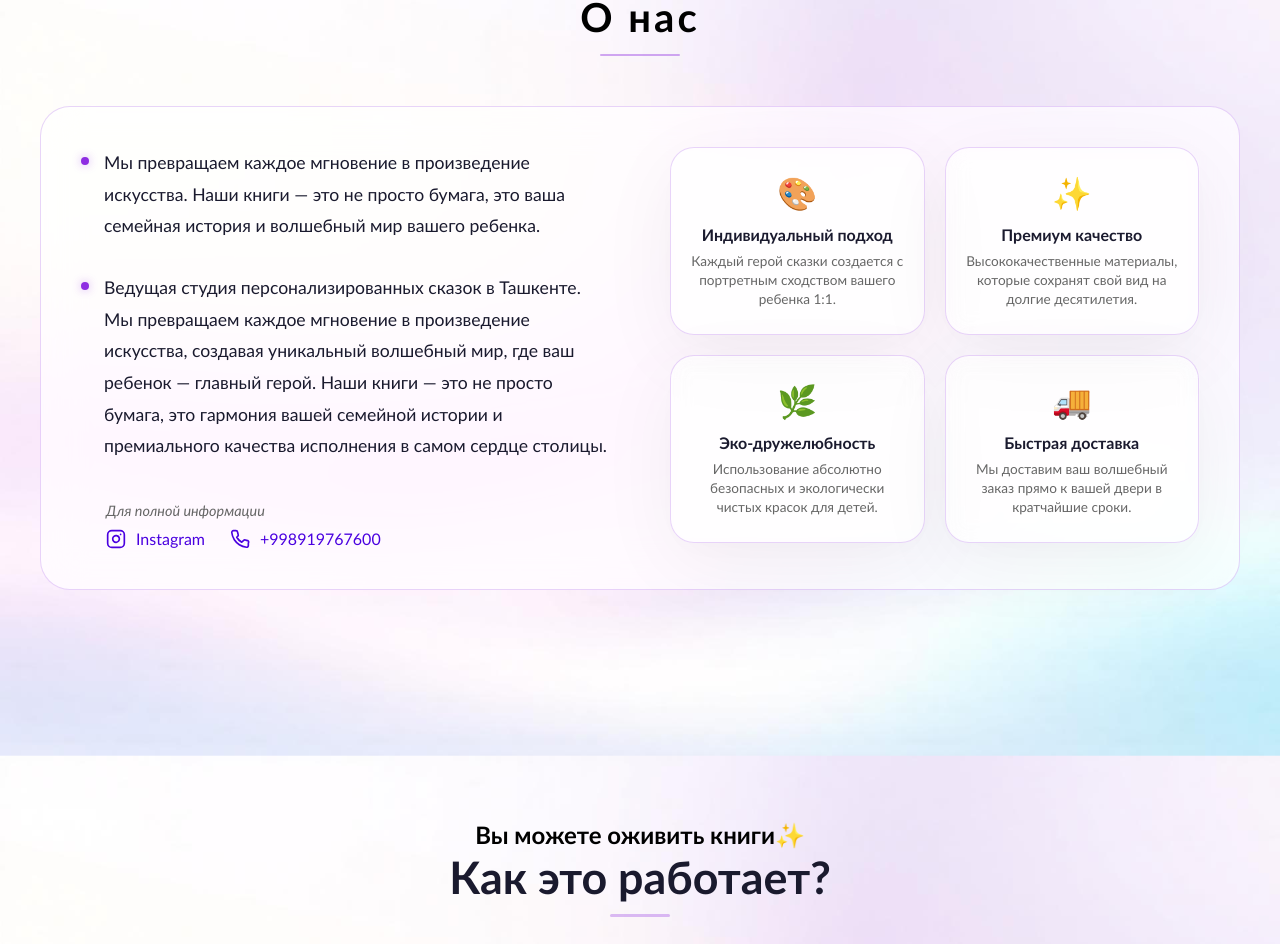
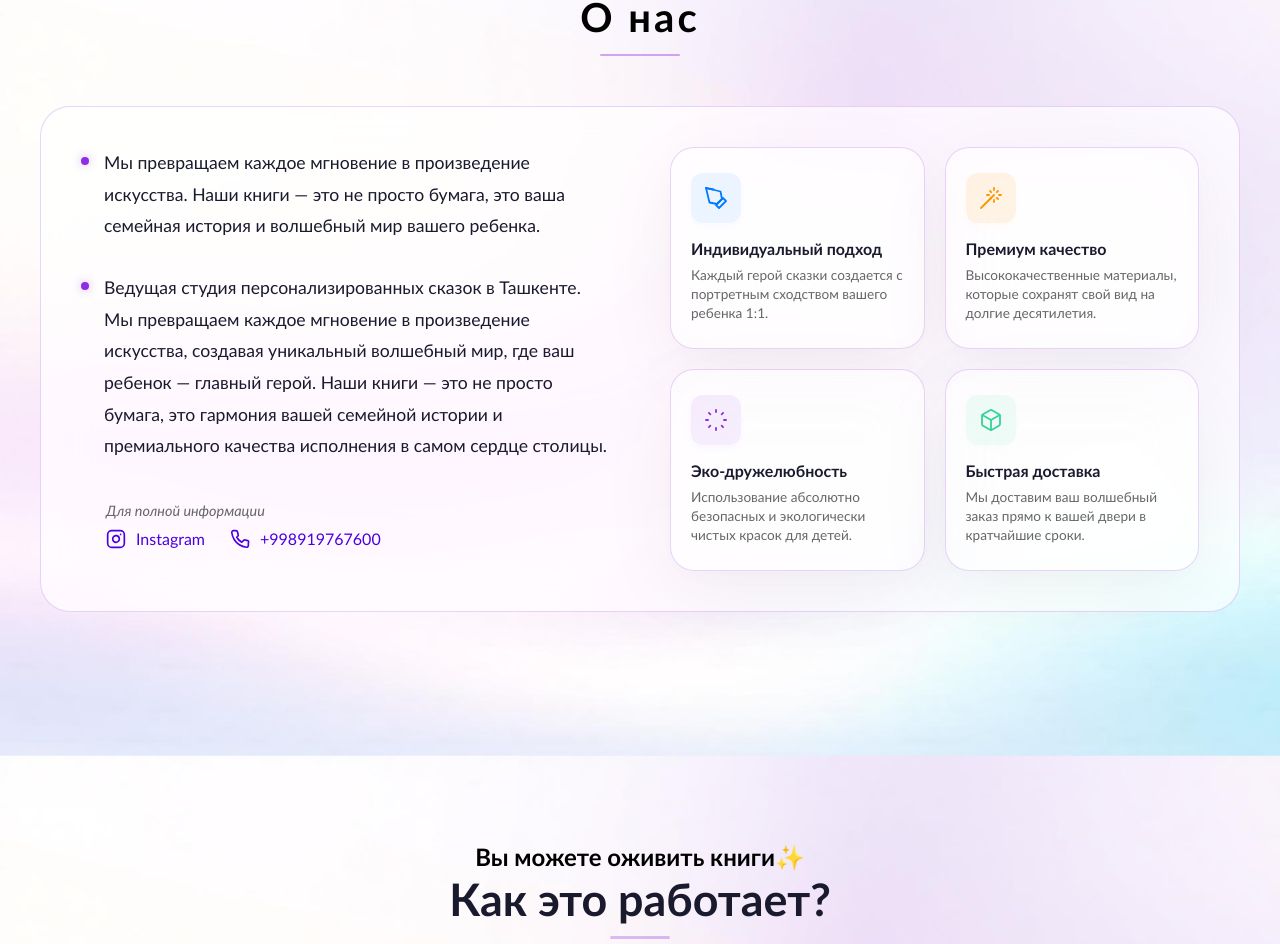
Before and after one commit to cxAbdulloh/Skazki, a React (Vite) app: page / in a window 1280 px wide. Shown: the part 3511-4455 px from the top of the page. Built offline with nearby package versions, Linux system fonts and the light colour scheme.

Commit message:
change the about section

```diff
--- a/src/Components/AboutUs/AboutUs.css
+++ b/src/Components/AboutUs/AboutUs.css
@@ -8,7 +8,6 @@
   -webkit-backdrop-filter: blur(20px) saturate(180%);
   padding: 40px;
   border-radius: 30px;
-  border: 1px solid rgba(255, 255, 255, 0.4);
   border: 1px solid rgba(142, 45, 226, 0.2);
   display: grid;
   grid-template-columns: 1fr 1fr;
@@ -28,16 +27,16 @@
 .gold-dot {
   width: 8px;
   height: 8px;
-  background-color: #8e2de2; /* Tilla o'rniga binafsha */
+  background-color: #8e2de2;
   border-radius: 50%;
   margin-top: 10px;
   flex-shrink: 0;
-  box-shadow: 0 0 10px rgba(142, 45, 226, 0.4); /* Soya binafsha tusda */
+  box-shadow: 0 0 10px rgba(142, 45, 226, 0.4);
 }
 
 .about-main-desc {
   font-size: 1.1rem;
-  color: #1a1a2e; /* Matn rangi yangilandi */
+  color: #1a1a2e;
   line-height: 1.8;
   margin: 0;
 }
@@ -54,18 +53,6 @@
   font-style: italic;
 }
 
-.instagram-link {
-  display: inline-flex;
-  align-items: center;
-  gap: 10px;
-  color: #8e2de2; /* Tilla o'rniga binafsha */
-  font-weight: 600;
-}
-
-.insta-icon {
-  stroke: #8e2de2;
-}
-
 .about-plus-grid {
   display: grid;
   grid-template-columns: 1fr 1fr;
@@ -76,32 +63,81 @@
   background-color: rgba(255, 255, 255, 0.4);
   backdrop-filter: blur(30px) saturate(210%);
   -webkit-backdrop-filter: blur(30px) saturate(210%);
-  backdrop-filter: blur(10px);
   padding: 25px 20px;
   border-radius: 24px;
   border: 1px solid rgba(142, 45, 226, 0.2);
-  box-shadow: 0 10px 40px rgba(0,0,0,0.02), 0 20px 80px rgba(0,0,0,0.05);
+  box-shadow: 0 10px 40px rgba(0, 0, 0, 0.02), 0 20px 80px rgba(0, 0, 0, 0.05);
   transition: all 0.3s ease;
-  text-align: center;
+  text-align: left;
+  display: flex;
+  flex-direction: column;
+  align-items: flex-start;
 }
 
 .plus-card:hover {
   transform: translateY(-5px);
   background: rgba(255, 255, 255, 0.9);
-  border-color: #8e2de2;
   box-shadow: 0 15px 30px rgba(142, 45, 226, 0.1);
 }
 
 .plus-icon {
-  font-size: 2rem;
-  margin-bottom: 12px;
-  display: block;
+  width: 50px;
+  height: 50px;
+  border-radius: 12px;
+  margin-bottom: 16px;
+  display: flex;
+  align-items: center;
+  justify-content: center;
+  transition: all 0.3s ease;
+}
+
+.plus-icon svg {
+  width: 24px;
+  height: 24px;
+  stroke-width: 1.8px;
+}
+
+.plus-card[data-icon-type="blue"] .plus-icon {
+  background-color: rgba(0, 122, 255, 0.08);
+  box-shadow: 0 4px 10px rgba(0, 122, 255, 0.03);
+}
+
+.plus-card[data-icon-type="blue"] .plus-icon svg {
+  color: #007aff;
+}
+
+.plus-card[data-icon-type="orange"] .plus-icon {
+  background-color: rgba(255, 149, 0, 0.1);
+  box-shadow: 0 4px 10px rgba(255, 149, 0, 0.03);
+}
+
+.plus-card[data-icon-type="orange"] .plus-icon svg {
+  color: #ff9500;
+}
+
+.plus-card[data-icon-type="purple"] .plus-icon {
+  background-color: rgba(142, 45, 226, 0.08);
+  box-shadow: 0 4px 10px rgba(142, 45, 226, 0.03);
+}
+
+.plus-card[data-icon-type="purple"] .plus-icon svg {
+  color: #8e2de2;
+}
+
+.plus-card[data-icon-type="green"] .plus-icon {
+  background-color: rgba(52, 211, 153, 0.08);
+  box-shadow: 0 4px 10px rgba(52, 211, 153, 0.03);
+}
+
+.plus-card[data-icon-type="green"] .plus-icon svg {
+  color: #34d399;
 }
 
 .plus-card h3 {
   font-size: 1rem;
   color: #1a1a2e;
   margin-bottom: 8px;
+  font-weight: 600;
 }
 
 .plus-card p {
@@ -135,7 +171,7 @@
   align-items: center;
   gap: 10px;
   text-decoration: none;
-  color: #4a00e0; /* Yashil o'rniga binafsha/ko'k */
+  color: #4a00e0;
   font-weight: 500;
   font-size: 1rem;
   transition: all 0.3s ease;
--- a/src/Components/AboutUs/AboutUs.jsx
+++ b/src/Components/AboutUs/AboutUs.jsx
@@ -2,11 +2,14 @@ import React from "react";
 import "./AboutUs.css";
 import { useLanguage } from "../../LanguageContext";
 
-const Icons = {
-  Palette: () => (
+const AboutUs = () => {
+  const { t } = useLanguage();
+
+  const PlusIcons = {
+    Design: () => (
       <svg
-      width="32"
-      height="32"
+        width="24"
+        height="24"
         viewBox="0 0 24 24"
         fill="none"
         stroke="currentColor"
@@ -14,17 +17,16 @@ const Icons = {
         strokeLinecap="round"
         strokeLinejoin="round"
       >
-      <circle cx="13.5" cy="6.5" r=".5" fill="currentColor" />
-      <circle cx="17.5" cy="10.5" r=".5" fill="currentColor" />
-      <circle cx="8.5" cy="7.5" r=".5" fill="currentColor" />
-      <circle cx="6.5" cy="12.5" r=".5" fill="currentColor" />
-      <path d="M12 2C6.5 2 2 6.5 2 12s4.5 10 10 10c.926 0 1.647-.494 2.132-1.121a2.5 2.5 0 0 0 4.195-.411A10 10 0 1 0 12 2z" />
+        <path d="M12 19l7-7 3 3-7 7-3-3z" />
+        <path d="M18 13l-1.5-7.5L2 2l3.5 14.5L13 18l5-5z" />
+        <path d="M2 2l7.5 1.5" />
       </svg>
     ),
+
     Quality: () => (
       <svg
-      width="32"
-      height="32"
+        width="24"
+        height="24"
         viewBox="0 0 24 24"
         fill="none"
         stroke="currentColor"
@@ -32,13 +34,22 @@ const Icons = {
         strokeLinecap="round"
         strokeLinejoin="round"
       >
-      <path d="M12 3l1.912 5.813a2 2 0 001.275 1.275L21 12l-5.813 1.912a2 2 0 00-1.275 1.275L12 21l-1.912-5.813a2 2 0 00-1.275-1.275L3 12l5.813-1.912a2 2 0 001.275-1.275L12 3z" />
+        <path d="M15 9L2 22" />
+        <path d="M15 4V2" />
+        <path d="M15 16v-2" />
+        <path d="M8 9h2" />
+        <path d="M20 9h2" />
+        <path d="M17.8 11.8L19 13" />
+        <path d="M17.8 6.2L19 5" />
+        <path d="M12.2 6.2L11 5" />
+        <path d="M12.2 11.8L11 13" />
       </svg>
     ),
+
     Eco: () => (
       <svg
-      width="32"
-      height="32"
+        width="24"
+        height="24"
         viewBox="0 0 24 24"
         fill="none"
         stroke="currentColor"
@@ -46,14 +57,21 @@ const Icons = {
         strokeLinecap="round"
         strokeLinejoin="round"
       >
-      <path d="M11 20A7 7 0 0 1 9.8 6.1C15.5 5 17 4.48 19 2c1 2 2 4.18 2 8h-5.07A7 7 0 0 1 11 20z" />
-      <path d="M11 20c-3.9 0-7-3.1-7-7 0-4.5 7-11 7-11s7 6.5 7 11c0 .4-.03.8-.1 1.2" />
+        <path d="M12 2v2" />
+        <path d="M12 20v2" />
+        <path d="M2 12h2" />
+        <path d="M20 12h2" />
+        <path d="m19.07 4.93-1.41 1.41" />
+        <path d="m6.34 17.66-1.41 1.41" />
+        <path d="m19.07 19.07-1.41-1.41" />
+        <path d="m6.34 6.34-1.41-1.41" />
       </svg>
     ),
+
     Delivery: () => (
       <svg
-      width="32"
-      height="32"
+        width="24"
+        height="24"
         viewBox="0 0 24 24"
         fill="none"
         stroke="currentColor"
@@ -61,16 +79,12 @@ const Icons = {
         strokeLinecap="round"
         strokeLinejoin="round"
       >
-      <rect x="1" y="3" width="15" height="13" />
-      <polyline points="16 8 20 8 23 11 23 16 16 16" />
-      <circle cx="5.5" cy="18.5" r="2.5" />
-      <circle cx="18.5" cy="18.5" r="2.5" />
+        <path d="M21 8a2 2 0 0 0-1-1.73l-7-4a2 2 0 0 0-2 0l-7 4A2 2 0 0 0 3 8v8a2 2 0 0 0 1 1.73l7 4a2 2 0 0 0 2 0l7-4A2 2 0 0 0 21 16Z" />
+        <path d="m3.3 7 8.7 5 8.7-5" />
+        <path d="M12 22V12" />
       </svg>
     ),
   };
-
-const AboutUs = () => {
-  const { t } = useLanguage();
 
   return (
     <section className="about-premium-section" id="about">
@@ -95,7 +109,7 @@ const AboutUs = () => {
               <p className="social-text">{t("more_info_text")}</p>
               <div className="social-links-wrapper">
                 <a
-                  href="hhttps://www.instagram.com/fotoskazki.uz/"
+                  href="https://www.instagram.com/fotoskazki.uz/"
                   target="_blank"
                   rel="noopener noreferrer"
                   className="social-item instagram-link"
@@ -144,23 +158,38 @@ const AboutUs = () => {
           </div>
 
           <div className="about-plus-grid">
-            <div className="plus-card">
-              <span className="plus-icon">🎨</span>
+            {/* data-icon-type="blue" - Moviy fon */}
+            <div className="plus-card" data-icon-type="blue">
+              <span className="plus-icon">
+                <PlusIcons.Design />
+              </span>
               <h3>{t("plus_1_title")}</h3>
               <p>{t("plus_1_desc")}</p>
             </div>
-            <div className="plus-card">
-              <span className="plus-icon">✨</span>
+
+            {/* data-icon-type="orange" - To'q sariq fon */}
+            <div className="plus-card" data-icon-type="orange">
+              <span className="plus-icon">
+                <PlusIcons.Quality />
+              </span>
               <h3>{t("plus_2_title")}</h3>
               <p>{t("plus_2_desc")}</p>
             </div>
-            <div className="plus-card">
-              <span className="plus-icon">🌿</span>
+
+            {/* data-icon-type="purple" - Binafsha fon */}
+            <div className="plus-card" data-icon-type="purple">
+              <span className="plus-icon">
+                <PlusIcons.Eco />
+              </span>
               <h3>{t("plus_3_title")}</h3>
               <p>{t("plus_3_desc")}</p>
             </div>
-            <div className="plus-card">
-              <span className="plus-icon">🚚</span>
+
+            {/* data-icon-type="green" - Yashil fon */}
+            <div className="plus-card" data-icon-type="green">
+              <span className="plus-icon">
+                <PlusIcons.Delivery />
+              </span>
               <h3>{t("plus_4_title")}</h3>
               <p>{t("plus_4_desc")}</p>
             </div>
--- a/src/Components/Footer/Footer.jsx
+++ b/src/Components/Footer/Footer.jsx
@@ -37,7 +37,7 @@ const Footer = () => {
             </svg>
           </a>
           <a
-            href="https://t.me/fotoskaz_bot"
+            href="https://t.me/Fotoskazki_bot"
             target="_blank"
             rel="noreferrer"
             className="social-link tg"
--- a/src/Components/Hero/Hero.jsx
+++ b/src/Components/Hero/Hero.jsx
@@ -30,7 +30,7 @@ const Hero = () => {
 
         <div className="hero-action-buttons">
           <button className="btn-dark-premium">
-            <a href="https://t.me/fotoskaz_bot">{t("create_fairy_tale")}</a>
+            <a href="https://t.me/Fotoskazki_bot">{t("create_fairy_tale")}</a>
           </button>
           <button className="btn-light-premium">
             Смотреть видео
--- a/src/Pages/Collection.jsx
+++ b/src/Pages/Collection.jsx
@@ -125,7 +125,7 @@ const Collection = () => {
 
           <div className="bottom-button-containers">
             <button className="accordion-button">
-              <a href="https://t.me/fotoskaz_bot" target="_blank" rel="noreferrer">
+              <a href="https://t.me/Fotoskazki_bot" target="_blank" rel="noreferrer">
                 {t("delevery")}
               </a>
             </button>
--- a/src/Pages/ContactSection/ContactSection.jsx
+++ b/src/Pages/ContactSection/ContactSection.jsx
@@ -74,7 +74,7 @@ const ContactSection = () => {
                   <p>{t("contact_telegram_desc")}</p>
                 </div>
               </div>
-              <a href="https://t.me/fotoskaz_bot" className="apple-button">{t("contact_chat_btn")}</a>
+              <a href="https://t.me/Fotoskazki_bot" className="apple-button">{t("contact_chat_btn")}</a>
             </div>
           </div>
         </div>
--- a/src/Pages/Fairy.jsx
+++ b/src/Pages/Fairy.jsx
@@ -155,7 +155,7 @@ const Fairy = () => {
           </div>
           <div className="bottom-button-containers">
             <button className="accordion-button">
-              <a href="https://t.me/fotoskaz_bot" target="_blank" rel="noreferrer">
+              <a href="https://t.me/Fotoskazki_bot" target="_blank" rel="noreferrer">
                 {t("delevery")}
               </a>
             </button>
```
Lines whose indentation alone changed are shown as unchanged.
